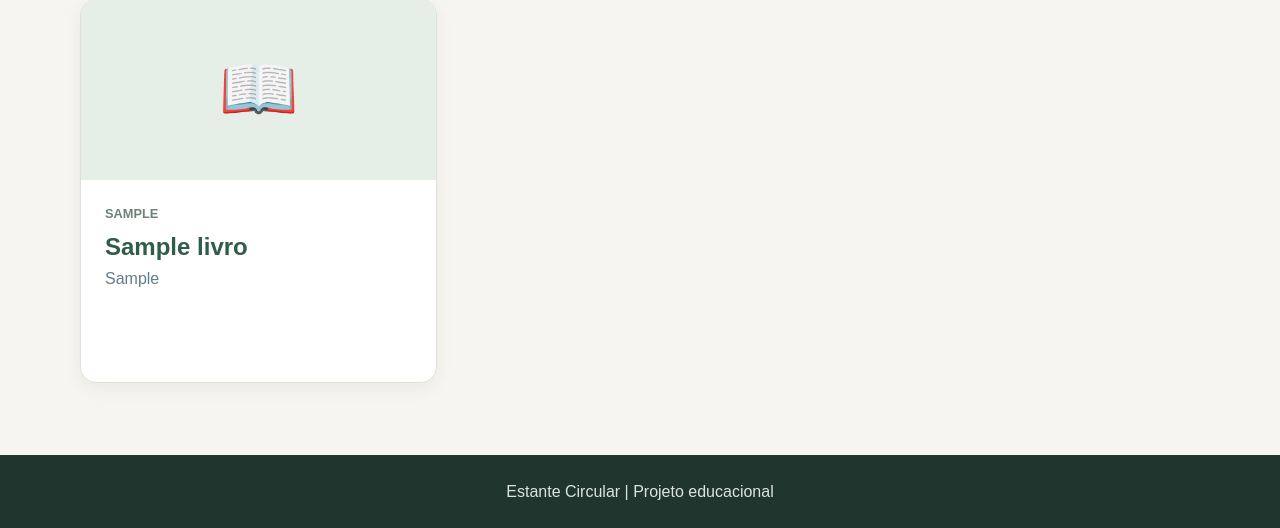
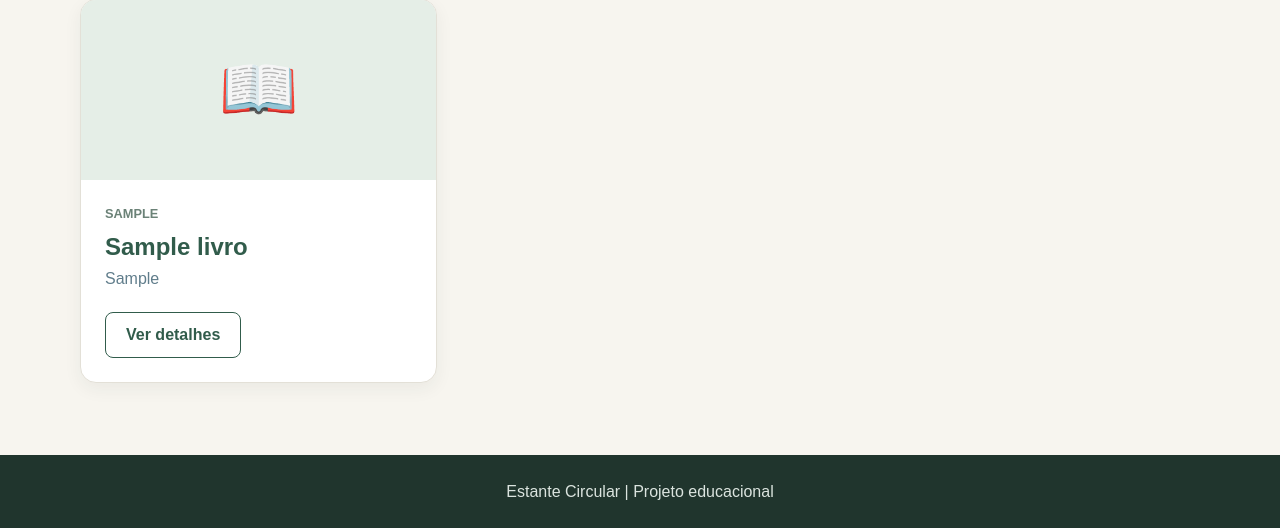
Before and after one commit to lpjunior/estante_circular, a Django app: page /catalogo/ in a window 1280 px wide. Shown: the part 418-946 px from the top of the page. Run offline with Django 5.2, Linux system fonts and the light colour scheme; tables that the repository leaves empty hold one stand-in row (values such as "Sample post").

Commit message:
fix: correção no css do card para exibição do botão 'ver detalhes'

```diff
--- a/core/static/core/css/style.css
+++ b/core/static/core/css/style.css
@@ -585,6 +585,9 @@ button {
 .card-livro {
     min-width: 0;
 
+    display: flex;
+    flex-direction: column;
+
     overflow: hidden;
 
     background-color: var(--cor-superficie);
@@ -597,7 +600,10 @@ button {
 
 
 .capa-livro {
+    min-width: 0;
     min-height: 180px;
+
+    overflow: hidden;
 
     display: grid;
     place-items: center;
@@ -609,7 +615,7 @@ button {
 
 
 .card-livro-conteudo {
-    height: 100%;
+    flex: 1;
 
     display: flex;
     flex-direction: column;
```
